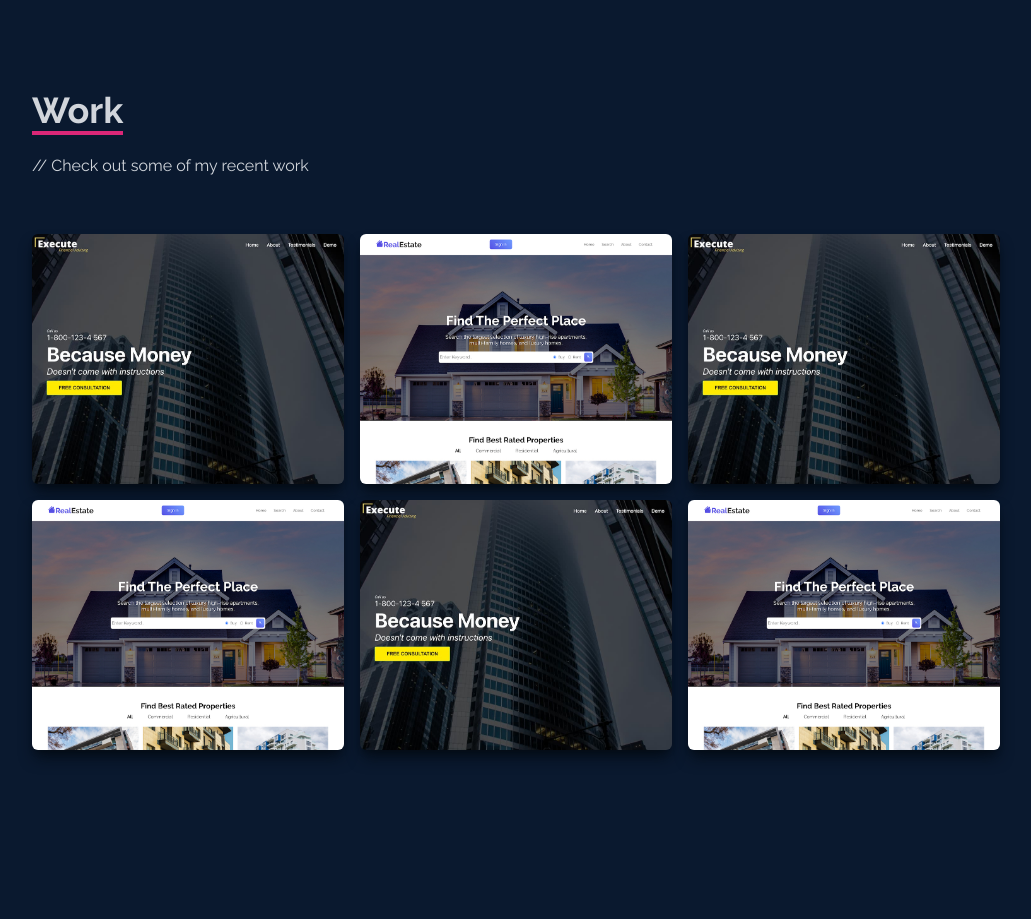
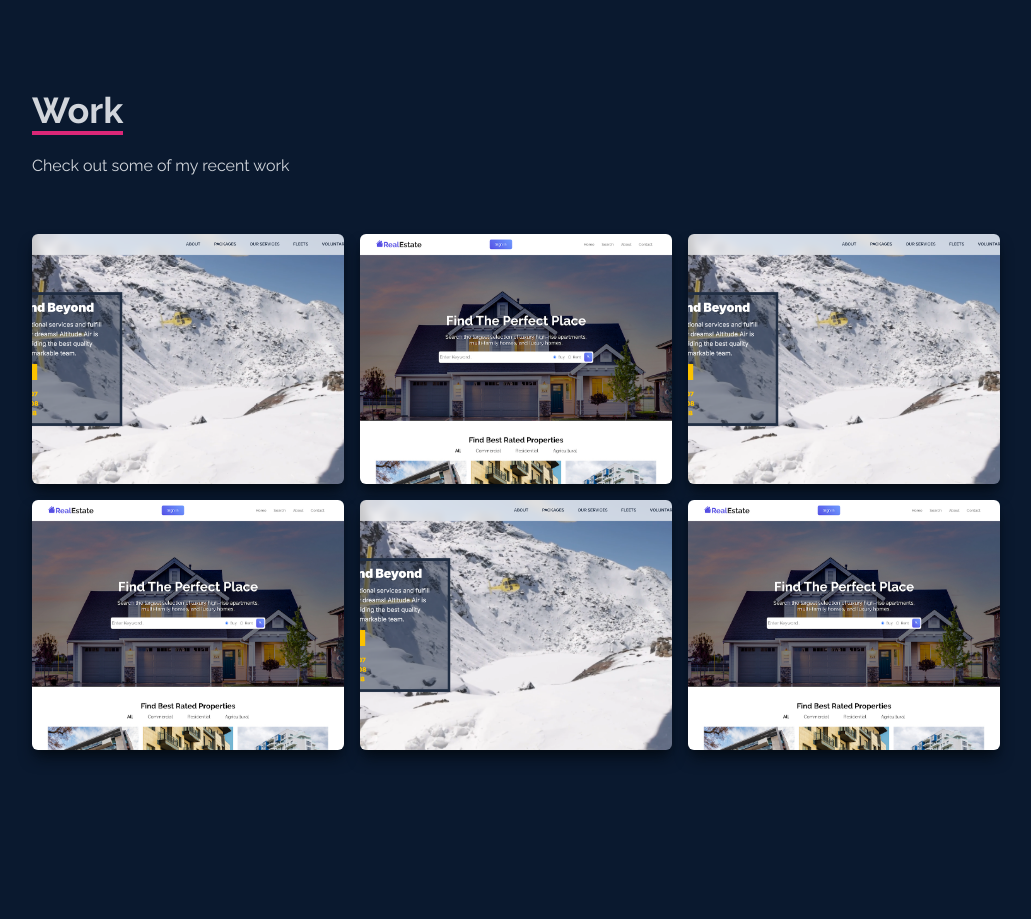
Before and after one commit to joshibineet/Bineet, a React (Vite) app: page / in a window 1280 px wide. Shown: the part 2380-3299 px from the top of the page, without its empty margins (124-1155 px from the left). Built offline with nearby package versions, Linux system fonts and the light colour scheme.

Commit message:
feat: test

```diff
--- a/src/components/Work.jsx
+++ b/src/components/Work.jsx
@@ -1,5 +1,4 @@
-import React from "react";
-import WorkImg from "../assets/projects/workImg.jpeg";
+import WorkImg from "../assets/projects/altitude.png";
 import realEstate from "../assets/projects/realestate.jpg";
 
 const Work = () => {
@@ -10,7 +9,7 @@ const Work = () => {
           <p className="text-4xl font-bold inline border-b-4 text-gray-300 border-pink-600">
             Work
           </p>
-          <p className="py-6">// Check out some of my recent work</p>
+          <p className="py-6"> Check out some of my recent work</p>
         </div>
 
         {/* container for projects */}
@@ -19,7 +18,7 @@ const Work = () => {
           <div
             style={{ backgroundImage: `url(${WorkImg})` }}
             className="shadow-lg shadow-[#040c16] group container rounded-md
-              flex justify-center text-center items-center mx-auto content-div "
+              flex justify-center bg-contain text-center items-center mx-auto content-div "
           >
             {/* Hover effect for images */}
             <div className="opacity-0 group-hover:opacity-100 ">
```
Also changed, not shown: src/assets/projects/altitude.png (added), src/assets/projects/nsst.png (added).
